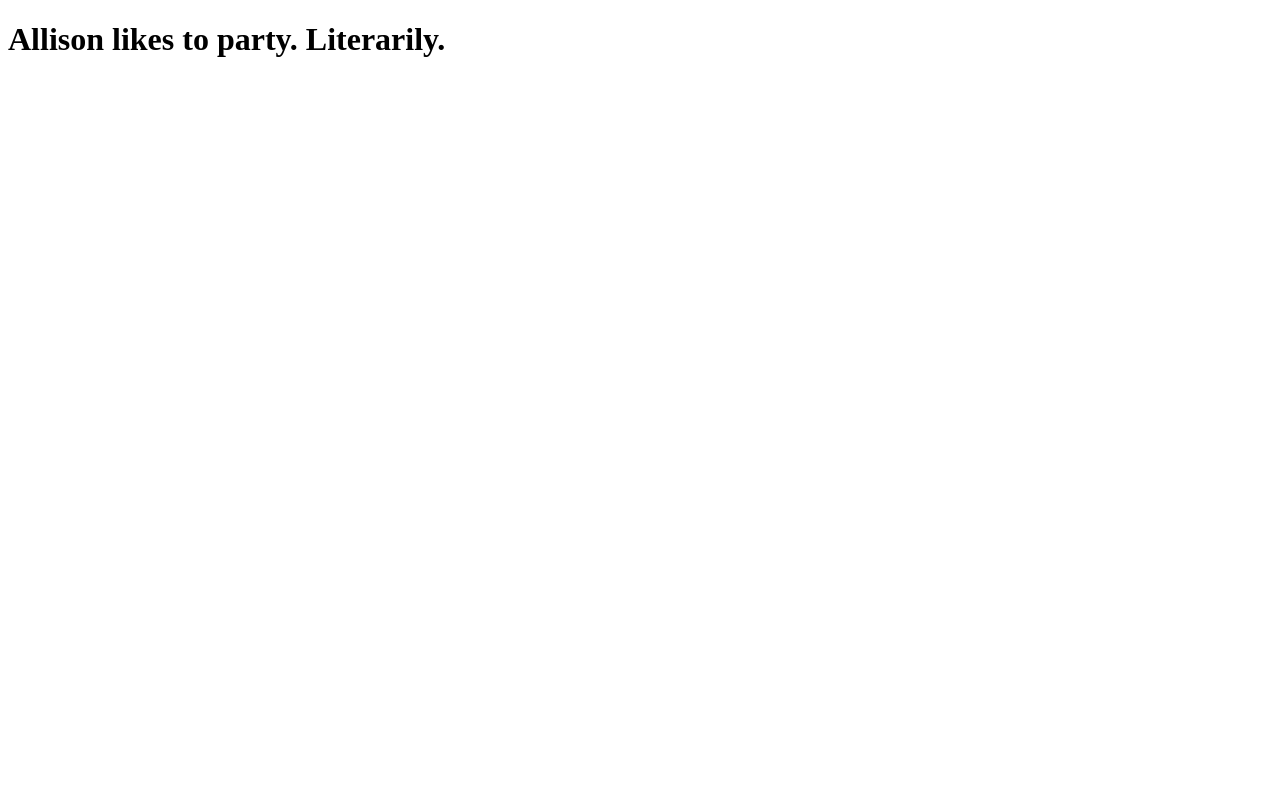
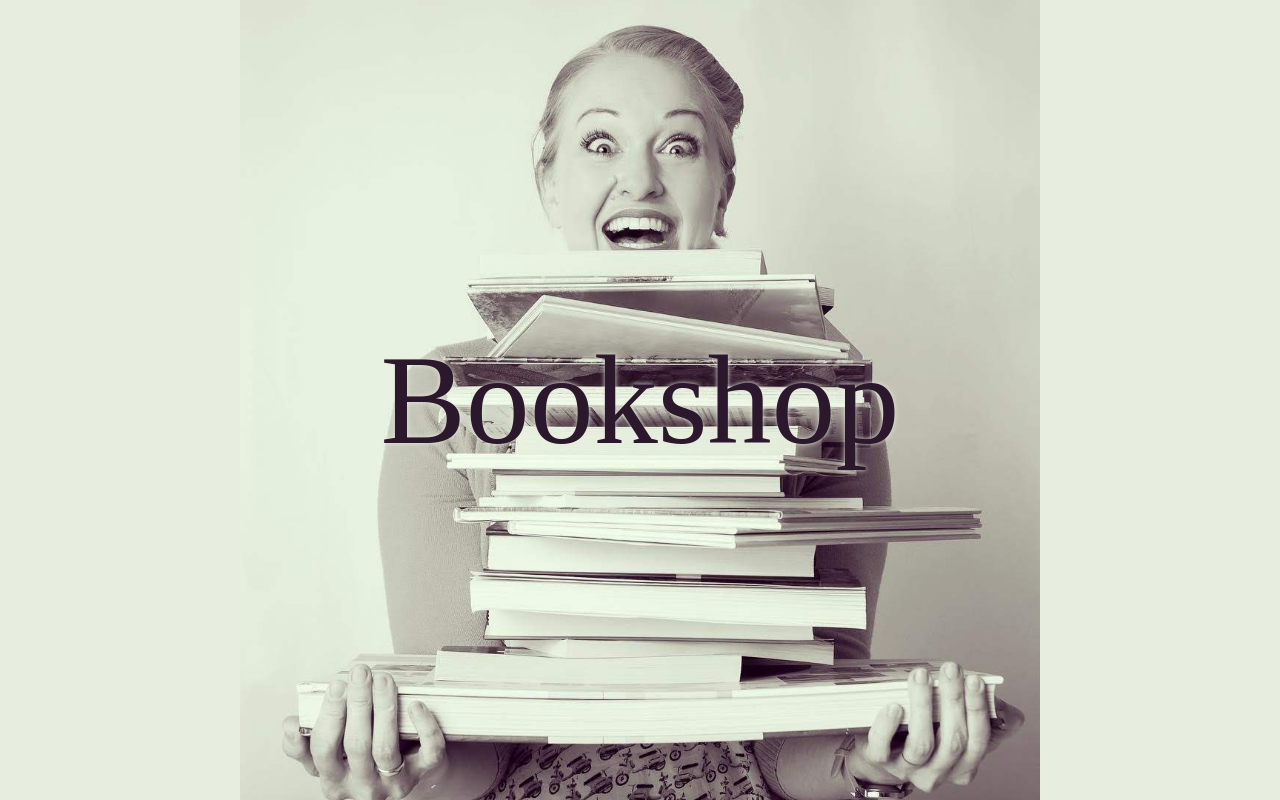
Before and after one commit to psbrandt/allison.party, a website: page index.html in a window 1280 px wide. Drawn offline with Linux system fonts and the light colour scheme.

Commit message:
📚 Bookshop link.

```diff
--- /dev/null
+++ b/assets/css/index.css
@@ -0,0 +1,41 @@
+html,
+body {
+  margin: 0;
+  padding: 0;
+  width: 100vw;
+  height: 100vh;
+}
+
+html {
+  background: url(../img/background.jpg) no-repeat center center fixed
+    rgb(231, 238, 223);
+  -webkit-background-size: cover;
+  -moz-background-size: cover;
+  -o-background-size: cover;
+  background-size: contain;
+}
+
+main {
+  margin: 0;
+  padding: 0;
+  width: 100vw;
+  height: 100vh;
+  display: flex;
+  justify-content: center;
+  align-items: center;
+}
+
+.bookshopLink,
+a,
+a:link,
+a:visited,
+a:active {
+  font-size: 8em;
+  color: rgb(44, 24, 44);
+  text-decoration: none;
+  text-shadow: 0 0 5px rgb(231, 238, 223);
+}
+
+a:hover {
+  text-shadow: 0 0 10px rgb(231, 238, 223);
+}
--- a/index.html
+++ b/index.html
@@ -4,10 +4,15 @@
     <meta charset="UTF-8" />
     <meta name="viewport" content="width=device-width, initial-scale=1.0" />
     <title>Allison · Party</title>
+    <link rel="stylesheet" href="./assets/css/index.css" />
   </head>
   <body>
     <main>
-      <h1>Allison likes to party. Literarily.</h1>
+      <div>
+        <a class="bookshopLink" href="https://bookshop.org/shop/allisonparty"
+          >Bookshop</a
+        >
+      </div>
     </main>
   </body>
 </html>
```
Also changed, not shown: package.json (added, +14 -0 lines), assets/img/bookshop.org-logo.svg (added), 2 other files.
